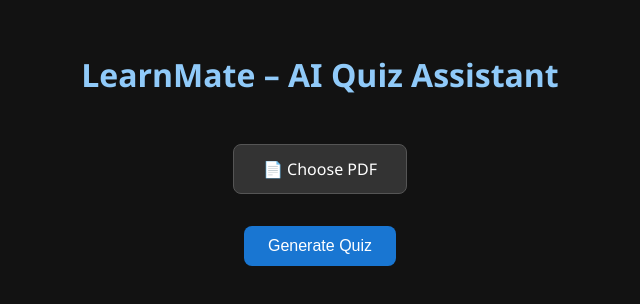
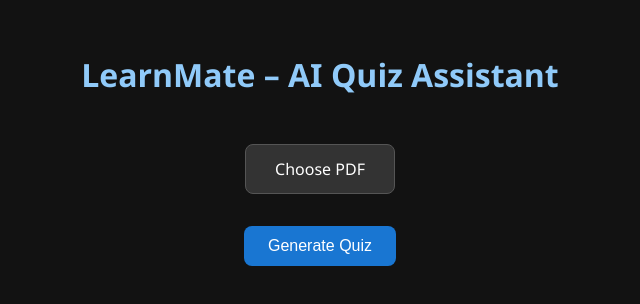
Before and after one commit to Aditya-bot/LearnMate, a plain HTML site: page public/index.html in a window 1280 px wide. Shown: the whole page, without its empty margins (320-960 px from the left). Drawn offline with Linux system fonts and the light colour scheme.

Commit message:
checking

```diff
--- a/public/index.html
+++ b/public/index.html
@@ -12,7 +12,7 @@
 
   <div class="upload-btn-wrapper">
     <div class="upload-btn" onclick="document.getElementById('pdf-upload').click()">
-      📄 Choose PDF
+      Choose PDF
       <input type="file" id="pdf-upload" accept="application/pdf" style="display: none;" />
     </div>
   </div>
```
